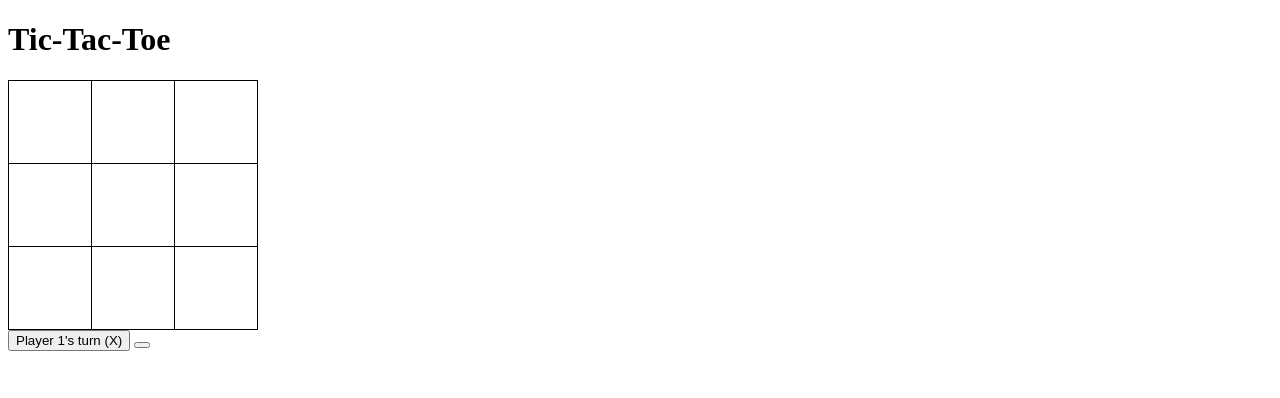
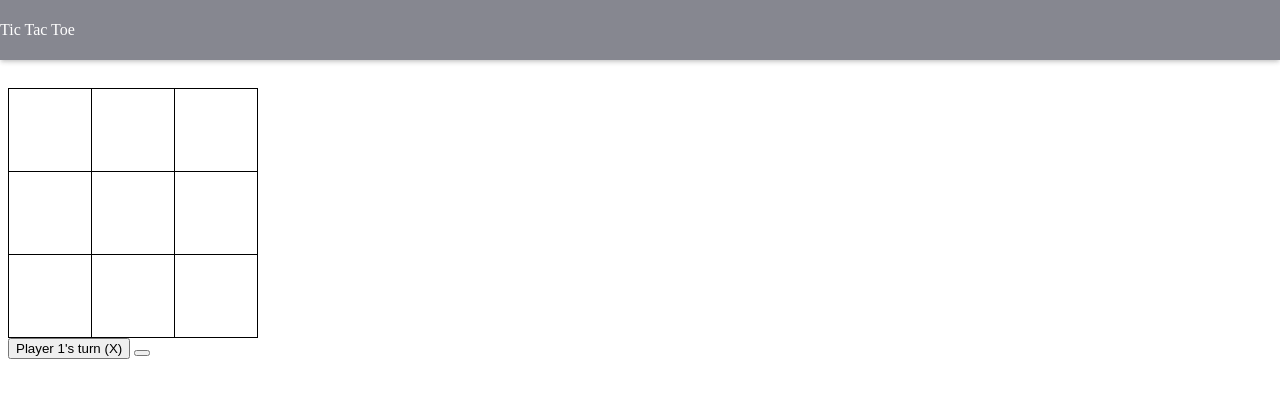
Before and after one commit to AissaBilek/Tic-tac-toe, a plain HTML site: page tictactoa_html.html in a window 1280 px wide. Drawn offline with Linux system fonts and the light colour scheme.

Commit message:
new commit

```diff
--- a/tictactoa_css.css
+++ b/tictactoa_css.css
@@ -9,3 +9,37 @@ td {
   font-size: 40px;
   border: 1px solid black;
 }
+.head{
+
+z-index: 11;
+    position: fixed;
+
+    background: rgba(33, 34, 51, 0.9);
+    -webkit-backdrop-filter: blur(8px);
+    backdrop-filter: blur(8px);
+    width: 100%;
+    top: 0;
+    left: auto;
+    right: 0;
+
+    display: flex;
+    color: white;
+    -ms-flex-direction: row;
+    flex-direction: row;
+    -webkit-box-pack: justify;
+
+    justify-content: space-between;
+
+    -webkit-box-align: center;
+    -ms-flex-align: center;
+    align-items: center;
+    height: 60px;
+    -webkit-box-flex-flow: wrap;
+    opacity: 0.6;
+    -ms-flex-flow: wrap;
+    flex-flow: wrap;
+    box-shadow: 0px 3px 3px -2px rgba(0,0,0,0.2), 0px 3px 4px 0px rgba(0,0,0,0.14), 0px 1px 8px 0px rgba(0,0,0,0.12);
+}
+body{
+  padding-top: 80px;
+}
--- a/tictactoa_html.html
+++ b/tictactoa_html.html
@@ -12,7 +12,9 @@
 </head>
 
 <body>
-  <h1>Tic-Tac-Toe</h1>
+  <div class="head">
+ Tic Tac Toe
+  </div>
   <table id="dashboard">
     <tr>
       <td></td>
```
